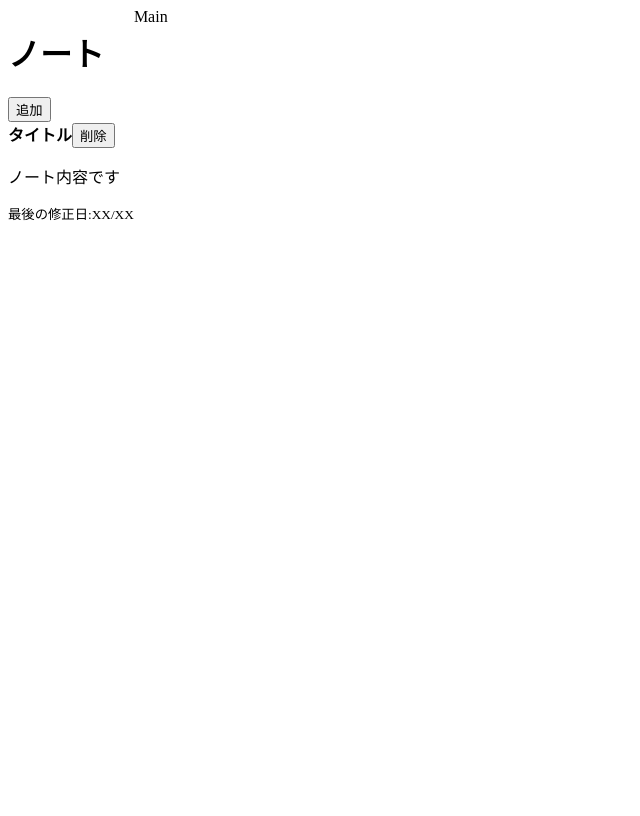
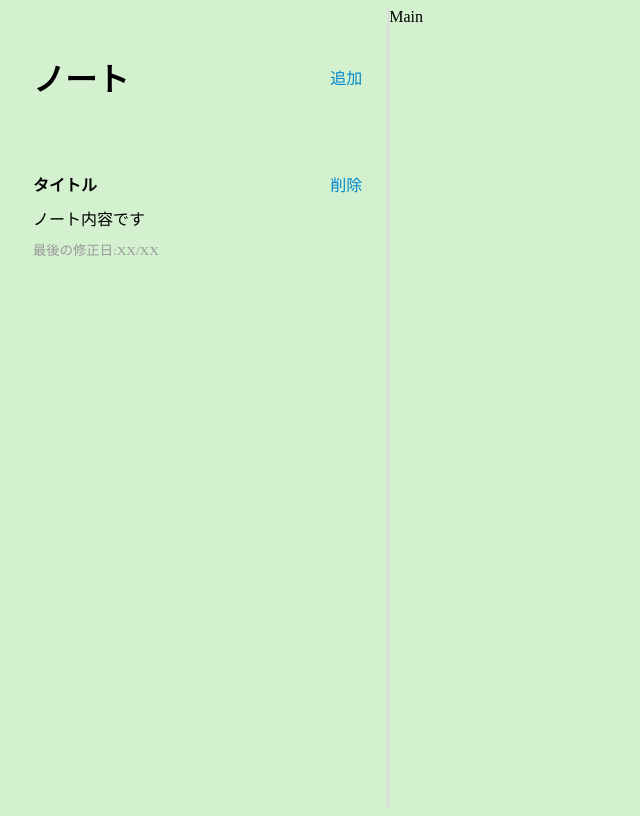
Before and after one commit to m-fujii0202/Note-App, a React (Vite) app: page / in a window 1280 px wide. Shown: the whole page, without its empty margins (0-640 px from the left). Built offline with nearby package versions, Linux system fonts and the light colour scheme.

Commit message:
SidbarにCSSを当てました

```diff
--- a/package.json
+++ b/package.json
@@ -10,11 +10,13 @@
   },
   "dependencies": {
     "react": "^18.2.0",
-    "react-dom": "^18.2.0"
+    "react-dom": "^18.2.0",
+    "styled-components": "^5.3.5"
   },
   "devDependencies": {
     "@types/react": "^18.0.15",
     "@types/react-dom": "^18.0.6",
+    "@types/styled-components": "^5.1.25",
     "@vitejs/plugin-react": "^2.0.0",
     "typescript": "^4.6.4",
     "vite": "^3.0.0"
--- a/src/components/Sidebar.tsx
+++ b/src/components/Sidebar.tsx
@@ -1,25 +1,78 @@
+import styled from 'styled-components'
 import React from 'react'
 
 const Sidebar = () => {
   return (
-    <div className='app-sidebar'>
-        <div className='app-sidebar-header'>
-         <h1>ノート</h1>
-         <button>追加</button>
-        </div>
-        <div className='app-sidebar-notes'>
-            <div className='app-sidebar-note'>
-                <div className='app-sidebar-title'>
+    <SAppSidebar>
+        <SAppSidebarHeader>
+         <Sh1>ノート</Sh1>
+         <SButton>追加</SButton>
+        </SAppSidebarHeader>
+        <SAppSidebarNotes>
+            <SAppSidebarNote>
+                <SAppSidebarTitle>
                     <strong>タイトル</strong>
-                    <button>削除</button>
-                </div>
-                <p>ノート内容です</p>
-                <small>最後の修正日:XX/XX</small>
-            </div>
-        </div>
-
-    </div>
+                    <SButton>削除</SButton>
+                </SAppSidebarTitle>
+                <Sp>ノート内容です</Sp>
+                <Ssmall>最後の修正日:XX/XX</Ssmall>
+            </SAppSidebarNote>
+        </SAppSidebarNotes>
+    </SAppSidebar>
   )
 }
 
+const SAppSidebar = styled.div`
+    width:30%;
+    height:100vh;
+    border-right:2px solid #ddd;
+`
+
+const SAppSidebarHeader = styled.div`
+    display:flex;
+    justify-content:space-between;
+    padding:25px;
+`
+
+const SButton = styled.button`
+    background:none;
+    border:none;
+    color:#08c;
+    margin:0;
+    padding:0;
+    font-size:16px;
+    cursor:pointer;
+`
+
+const Sh1 = styled.h1`
+    maragin:0;
+`
+//スクロールバーが上手く表示されない
+const SAppSidebarNotes = styled.div`
+    height:calc(100vh - 78px);
+    overflow-y: scroll;
+`
+
+const SAppSidebarNote = styled.div`
+    padding:25px;
+    cursor:pointer;
+    transition:all 0.3s;
+    &:hover{
+        background-color:#f1f0f0;
+    }
+`
+
+const SAppSidebarTitle = styled.div`
+    display:flex;
+    justify-content:space-between;
+`
+const Sp = styled.p`
+   margin:10px 0;
+`
+
+const Ssmall = styled.small`
+ color:#999;
+`
+
+
 export default Sidebar;
--- a/src/index.css
+++ b/src/index.css
@@ -22,49 +22,8 @@ a {
 }
 a:hover {
   color: #535bf2;
-}
+} */
 
 body {
-  margin: 0;
-  display: flex;
-  place-items: center;
-  min-width: 320px;
-  min-height: 100vh;
+  background-color: rgb(211, 240, 207);
 }
-
-h1 {
-  font-size: 3.2em;
-  line-height: 1.1;
-}
-
-button {
-  border-radius: 8px;
-  border: 1px solid transparent;
-  padding: 0.6em 1.2em;
-  font-size: 1em;
-  font-weight: 500;
-  font-family: inherit;
-  background-color: #1a1a1a;
-  cursor: pointer;
-  transition: border-color 0.25s;
-}
-button:hover {
-  border-color: #646cff;
-}
-button:focus,
-button:focus-visible {
-  outline: 4px auto -webkit-focus-ring-color;
-}
-
-@media (prefers-color-scheme: light) {
-  :root {
-    color: #213547;
-    background-color: #ffffff;
-  }
-  a:hover {
-    color: #747bff;
-  }
-  button {
-    background-color: #f9f9f9;
-  }
-} */
```
Also changed, not shown: 1 other file (tests, documents, lock files or other folders).
